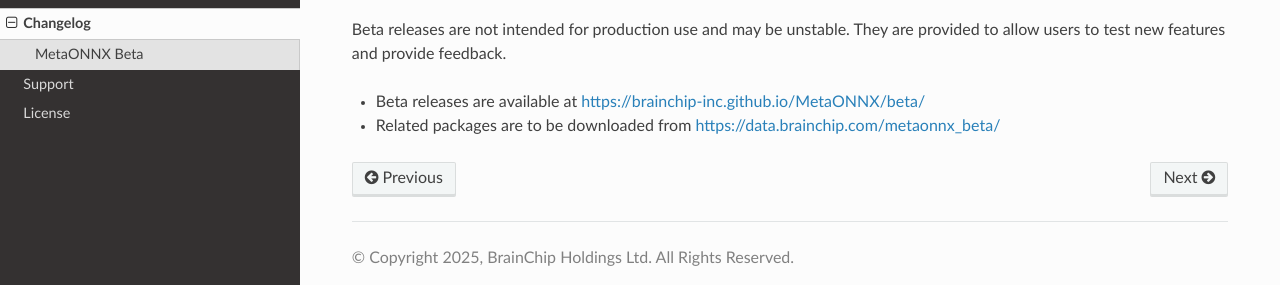
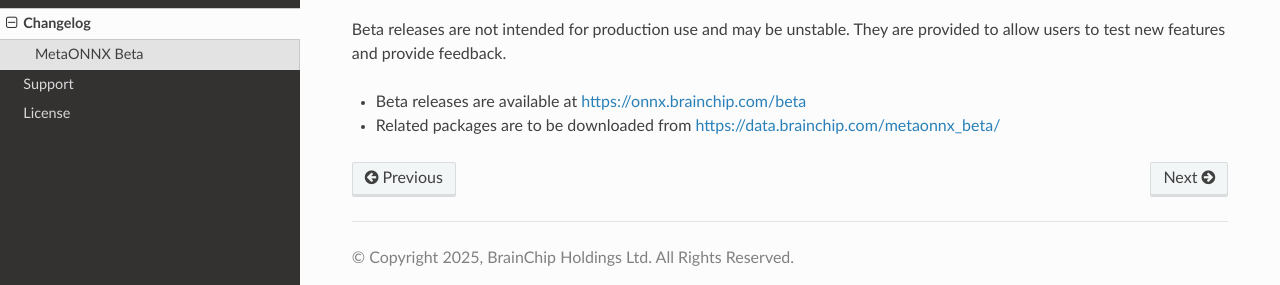
Before and after one commit to Brainchip-Inc/MetaONNX, a Sphinx documentation site: the page built from doc/changelog.rst, in a window 1280 px wide. Shown: the part 376-661 px from the top of the page. Built offline with Sphinx 7.4.7 and the Read the Docs theme 3.1.0, drawn with Linux system fonts in a browser that asks for light colours; pages that are not in the unit, such as notebooks, are missing from menus; some of the changed lines change nothing that is shown.

Commit message:
docs: update link to documentation

```diff
--- a/doc/changelog.rst
+++ b/doc/changelog.rst
@@ -21,5 +21,5 @@ MetaONNX Beta
 Beta releases are not intended for production use and may be unstable. They are provided to allow
 users to test new features and provide feedback.
 
-- Beta releases are available at https://brainchip-inc.github.io/MetaONNX/beta/
+- Beta releases are available at https://onnx.brainchip.com/beta
 - Related packages are to be downloaded from https://data.brainchip.com/metaonnx_beta/
--- a/doc/conf.py
+++ b/doc/conf.py
@@ -131,7 +131,7 @@ ultimate_replacements = {
 # Forbidden for url)
 linkcheck_ignore = [
     "./.*", "../.*",
-    "https://github.com/Brainchip-Inc/MetaONNX",
+    "https://onnx.brainchip.com",
 ]
 
 # Timeout for link checking in seconds
```
